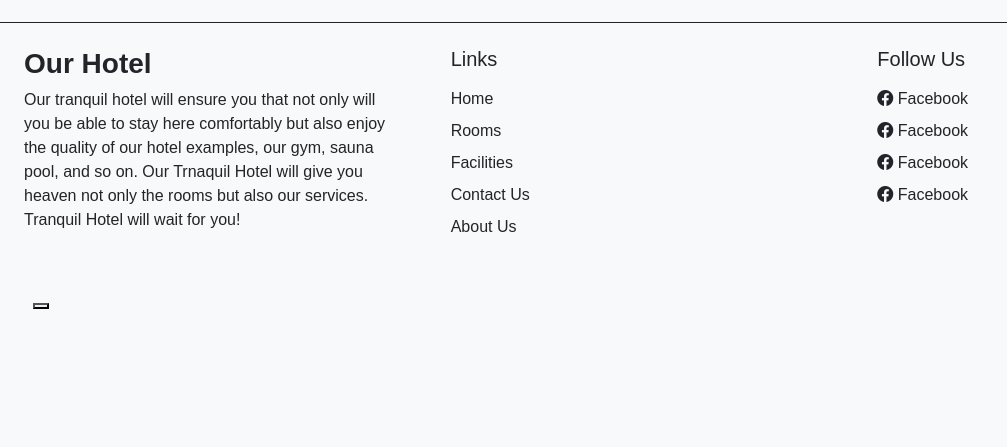
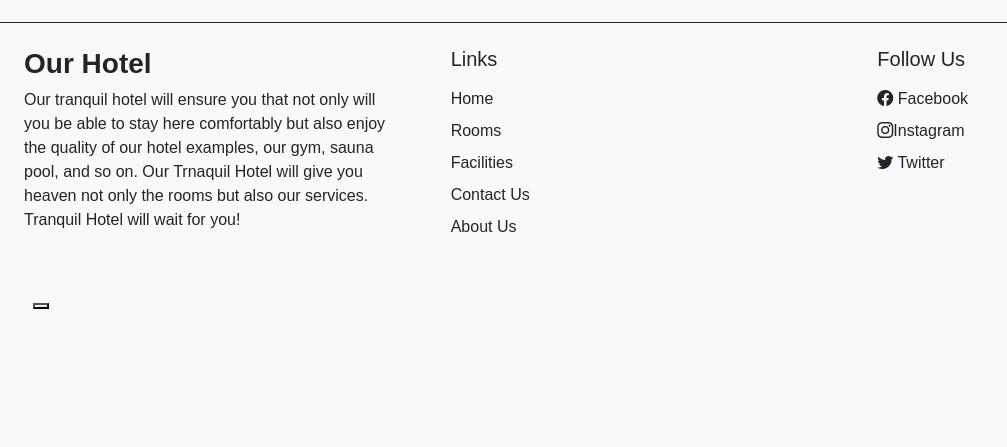
Before and after one commit to HazelKnott/Hotel-Mangement-System, a PHP site: page /index.php in a window 1280 px wide. Shown: the part 3134-3581 px from the top of the page, without its empty margins (0-1007 px from the left). Run offline with PHP 8.4, Linux system fonts and the light colour scheme; some web fonts are replaced.

Commit message:
Update footer.php

```diff
--- a/inc/footer.php
+++ b/inc/footer.php
@@ -19,18 +19,15 @@
       </div>
       <div class="col-lg-4 p-4">
         <h5 class="mb-3">Follow Us</h5>
-        <a href="#" class="d-inline-block mb-2 text-dark text-decoration-none">
+      <a href="#" class="d-inline-block mb-2 text-dark text-decoration-none">
           <i class="bi bi-facebook"> </i>Facebook
         </a><br>
         <a href="#" class="d-inline-block mb-2 text-dark text-decoration-none">
-          <i class="bi bi-facebook"> </i>Facebook
+        <i class="bi bi-instagram"></i>Instagram
         </a><br>
         <a href="#" class="d-inline-block mb-2 text-dark text-decoration-none">
-          <i class="bi bi-facebook"> </i>Facebook
+        <i class="bi bi-twitter"></i> Twitter
         </a><br>
-        <a href="#" class="d-inline-block mb-2 text-dark text-decoration-none">
-          <i class="bi bi-facebook"> </i>Facebook
-        </a>
       </div>
     </div>
   </div>
```
